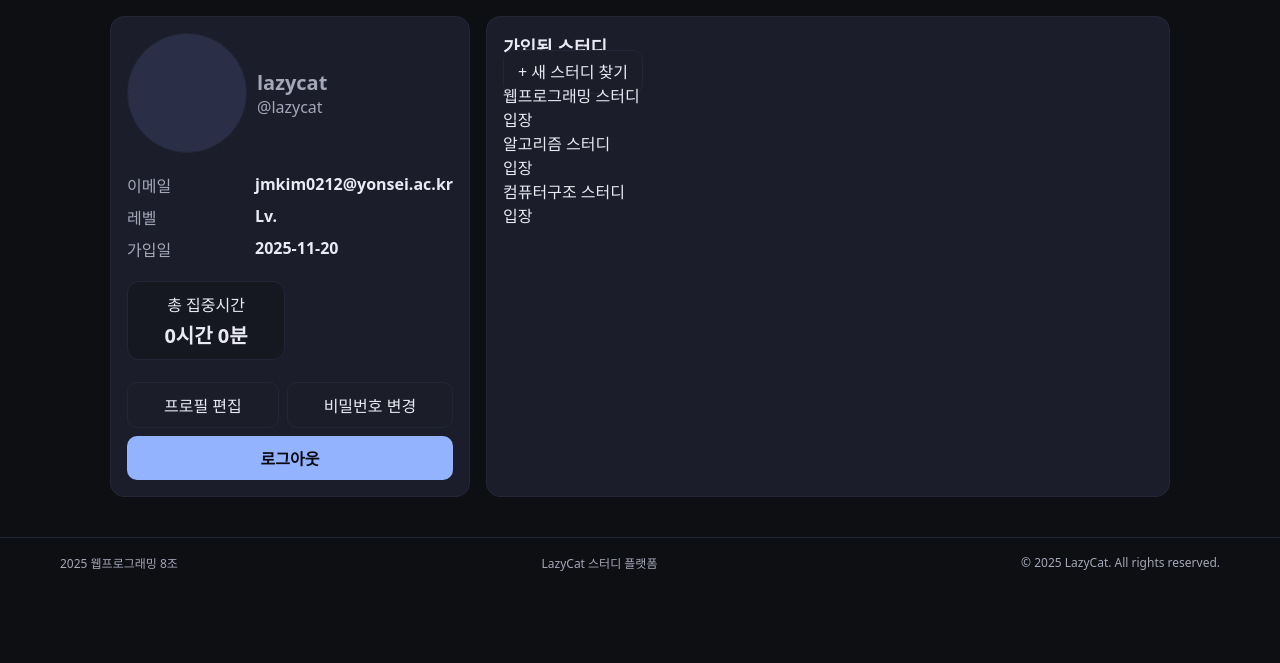
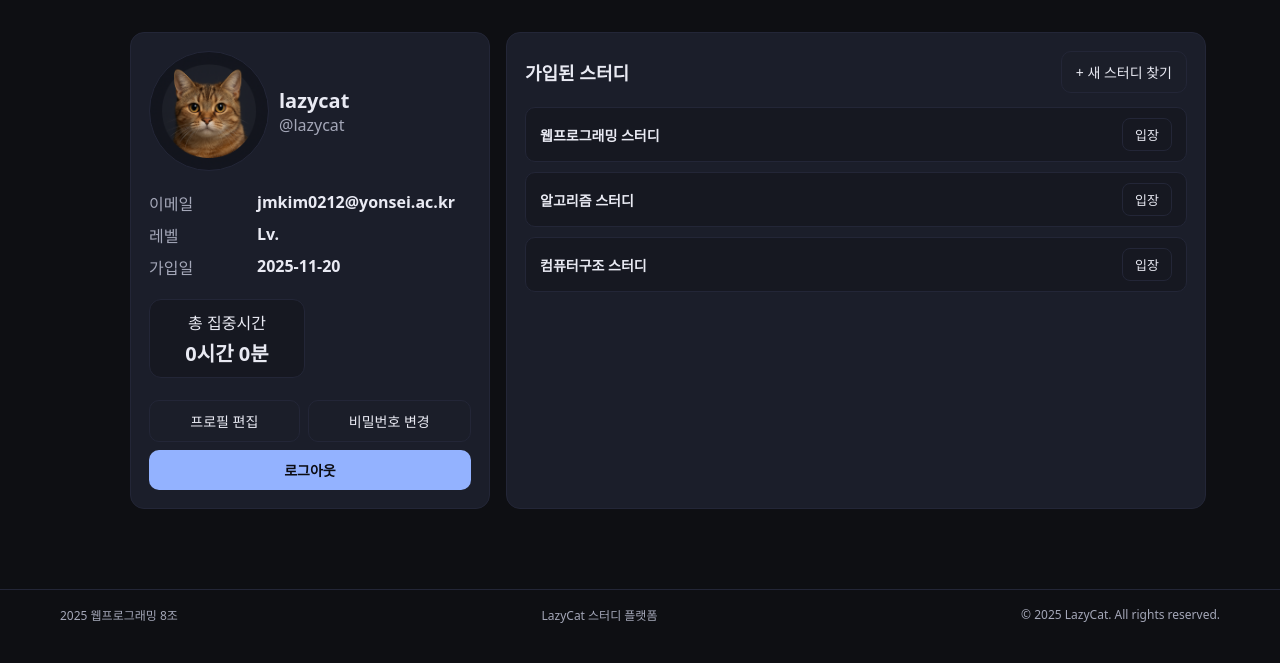
Before and after one commit to 2025WebProgramming-Group8/2025-2_Web, a Django app: page /profile/ in a window 1280 px wide. Shown: the part 137-800 px from the top of the page. Run offline with Django 3.2, Linux system fonts and the light colour scheme; a user stored in the database is signed in; data comes from the database, SQL or seed files in the repository; both versions use the stored data as it was after the commit.

Commit message:
Added profile picture / UI Improvments

```diff
--- a/templates/profile.html
+++ b/templates/profile.html
@@ -1,4 +1,5 @@
 {% extends 'base.html' %}
+{% load static %}
 {% block title %}프로필{% endblock %}
 
 {% block header_content %}
@@ -9,41 +10,110 @@
 
 {% block content %}
 <style>
-      :root{ --bg:#0e0f13; --panel:#161821; --ink:#e9eaf3; --muted:#a4a7b8; --line:#232637; --accent:#93b2ff; --card:#1b1e2a; }
+  :root{
+    --bg:#0e0f13;
+    --panel:#161821;
+    --ink:#e9eaf3;
+    --muted:#a4a7b8;
+    --line:#232637;
+    --accent:#93b2ff;
+    --card:#1b1e2a;
+  }
   *{ box-sizing:border-box }
-      html,body{ height:100% }
-      body{ margin:0; background:var(--bg); color:var(--ink); font-family:system-ui,-apple-system,Segoe UI,Roboto,"Noto Sans KR",sans-serif; }
+  body{
+    margin:0;
+    background:var(--bg);
+    color:var(--ink);
+    font-family:system-ui,-apple-system,Segoe UI,Roboto,"Noto Sans KR",sans-serif;
+  }
   a{ color:inherit; text-decoration:none }
 
-      /* Page head */
-      .head{ max-width:1100px; margin:32px auto 16px; padding:0 20px }
-      .title{ font-size:28px; font-weight:900; margin:0 0 10px }
-      .subtitle{ font-size:14px; color:var(--muted); margin:0 }
+  .head{
+    max-width:1100px;
+    margin:32px auto 16px;
+    padding:0 20px;
+  }
+  .title{
+    font-size:28px;
+    font-weight:900;
+    margin:0 0 10px;
+  }
 
-      /* Layout */
-      .wrap{ max-width:1100px; margin:16px auto 40px; padding:0 20px; display:grid; grid-template-columns:360px 1fr; gap:16px }
-      @media (max-width:900px){ .wrap{ grid-template-columns:1fr } }
+  .wrap{
+    max-width:1100px;
+    margin:16px auto 40px;
+    padding:0 20px;
+    display:grid;
+    grid-template-columns:360px 700px;
+    gap:16px;
+  }
+  @media (max-width:900px){
+    .wrap{ grid-template-columns:1fr; }
+  }
 
-      .panel{ background:var(--card); border:1px solid var(--line); border-radius:14px; padding:16px }
+  .panel{
+    background:var(--card);
+    border:1px solid var(--line);
+    border-radius:14px;
+    padding:18px;
+  }
 
-      /* Profile left */
-      .profile{ display:grid; gap:14px }
-      .avatar{ width:120px; height:120px; border-radius:999px; background:#2a2f47; border:1px solid var(--line) }
-      .row{ display:flex; align-items:center; gap:10px; color:var(--muted) }
-      .kv{ display:grid; grid-template-columns:120px 1fr; gap:8px; margin-top:6px }
-      .k{ color:var(--muted) }
-      .v{ font-weight:700 }
+  /* ─────────────────────────────
+      LEFT: PROFILE
+  ───────────────────────────── */
+  .profile{ display:grid; gap:14px; }
 
-      .stats{ display:grid; grid-template-columns:1fr 1fr; gap:10px; margin-top:6px }
-      .stat{ background:#161821; border:1px solid var(--line); border-radius:12px; padding:10px; text-align:center }
-      .stat b{ display:block; font-size:20px; margin-top:4px }
+  .avatar{
+    width:120px;
+    height:120px;
+    border-radius:999px;
+    border:1px solid var(--line);
+
+    background-image: url("{% static 'img/cat1.png' %}");
+    background-size: cover;        /* 동그라미 꽉 채우기 */
+    background-position: center;   /* 가운데 정렬 */
+    background-repeat: no-repeat;  /* 반복 방지 */
+  }
+
+  .row{
+    display:flex;
+    align-items:center;
+    gap:10px;
+  }
+
+  .kv{
+    display:grid;
+    grid-template-columns:100px 1fr;
+    gap:8px;
+    margin-top:6px;
+  }
+  .k{ color:var(--muted); }
+  .v{ font-weight:700; }
+
+  .stats{
+    display:grid;
+    grid-template-columns:1fr 1fr;
+    gap:10px;
+    margin-top:6px;
+  }
+  .stat{
+    background:#161821;
+    border:1px solid var(--line);
+    border-radius:12px;
+    padding:10px;
+    text-align:center;
+  }
+  .stat b{
+    display:block;
+    font-size:20px;
+    margin-top:4px;
+  }
 
   .btns{
     display:flex;
     flex-wrap:wrap;
     gap:8px;
     margin-top:8px;
-    justify-content:flex-start;
   }
   .btn{
     background:#1b1e29;
@@ -55,6 +125,7 @@
     cursor:pointer;
     flex:1 1 auto;
     min-width:110px;
+    font-size:14px;
   }
   .btn.primary{
     background:var(--accent);
@@ -62,11 +133,66 @@
     font-weight:800;
     border:none;
   }
+
+  /* ─────────────────────────────
+      RIGHT: STUDY LIST
+  ───────────────────────────── */
+  .studies-head{
+    display:flex;
+    justify-content:space-between;
+    align-items:center;
+    margin-bottom:14px;
+  }
+
+  .studies-head h2{
+    margin:0;
+    font-size:18px;
+    white-space:nowrap;  /* 글씨가 세로로 늘어나는 문제 방지 */
+  }
+
+  .study-find-btn{
+    padding:10px 14px;
+    border-radius:10px;
+    border:1px solid var(--line);
+    background:#1b1e29;
+    font-size:14px;
+  }
+
+  .list{
+    display:flex;
+    flex-direction:column;
+    gap:10px;
+  }
+
+  .study-item{
+    display:flex;
+    justify-content:space-between;
+    align-items:center;
+    background:#161821;
+    padding:10px 14px;
+    border-radius:10px;
+    border:1px solid var(--line);
+  }
+
+  .study-item .left{
+    font-size:14px;
+    font-weight:600;
+  }
+
+  .study-item .enter{
+    padding:6px 12px;
+    border-radius:8px;
+    border:1px solid var(--line);
+    font-size:13px;
+  }
 </style>
 
-    <section class="panel profile" aria-label="프로필">
+<div class="wrap">
+
+  <!-- LEFT -->
+  <section class="panel profile">
     <div class="row">
-        <div class="avatar" aria-hidden="true"></div>
+      <div class="avatar"></div>
       <div>
         <div style="font-weight:900; font-size:20px;">
           {{ user.profile.nickname|default:user.username }}
@@ -74,9 +200,10 @@
         <div style="color:var(--muted)">@{{ user.username }}</div>
       </div>
     </div>
+
     <div class="kv">
       <div class="k">이메일</div>
-    <div class="v">{{ user.email|default:"미등록" }}</div>
+      <div class="v">{{ user.email }}</div>
 
       <div class="k">레벨</div>
       <div class="v">Lv. {{ user.profile.level }}</div>
@@ -84,12 +211,14 @@
       <div class="k">가입일</div>
       <div class="v">{{ user.date_joined|date:"Y-m-d" }}</div>
     </div>
+
     <div class="stats">
       <div class="stat">
         <span>총 집중시간</span>
         <b>{{ user.profile.total_study_time|default:"0시간 0분" }}</b>
       </div>
     </div>
+
     <div class="btns">
       <div class="btn">프로필 편집</div>
       <div class="btn">비밀번호 변경</div>
@@ -97,18 +226,30 @@
     </div>
   </section>
 
-    <section class="panel" aria-label="가입된 스터디">
+  <!-- RIGHT -->
+  <section class="panel">
     <div class="studies-head">
-        <h2 style="margin:0;font-size:18px">가입된 스터디</h2>
-        <a class="btn" href="{% url 'board' %}">+ 새 스터디 찾기</a>
+      <h2>가입된 스터디</h2>
+      <a href="{% url 'board' %}" class="study-find-btn">+ 새 스터디 찾기</a>
     </div>
+
     <div class="list">
-        <div class="cell left">웹프로그래밍 스터디</div>
-        <div class="cell right"><a href="{% url 'timer' group_code='GROUP1' %}">입장</a></div>
-        <div class="cell left">알고리즘 스터디</div>
-        <div class="cell right"><a href="{% url 'timer' group_code='GROUP2' %}">입장</a></div>
-        <div class="cell left">컴퓨터구조 스터디</div>
-        <div class="cell right"><a href="{% url 'timer' group_code='GROUP3' %}">입장</a></div>
+      <div class="study-item">
+        <div class="left">웹프로그래밍 스터디</div>
+        <a class="enter" href="{% url 'timer' group_code='GROUP1' %}">입장</a>
+      </div>
+
+      <div class="study-item">
+        <div class="left">알고리즘 스터디</div>
+        <a class="enter" href="{% url 'timer' group_code='GROUP2' %}">입장</a>
+      </div>
+
+      <div class="study-item">
+        <div class="left">컴퓨터구조 스터디</div>
+        <a class="enter" href="{% url 'timer' group_code='GROUP3' %}">입장</a>
+      </div>
     </div>
   </section>
+</div>
+
 {% endblock %}
```
Also changed, not shown: db.sqlite3, static/img/cat1.png (added). Lines whose indentation alone changed are shown as unchanged.
